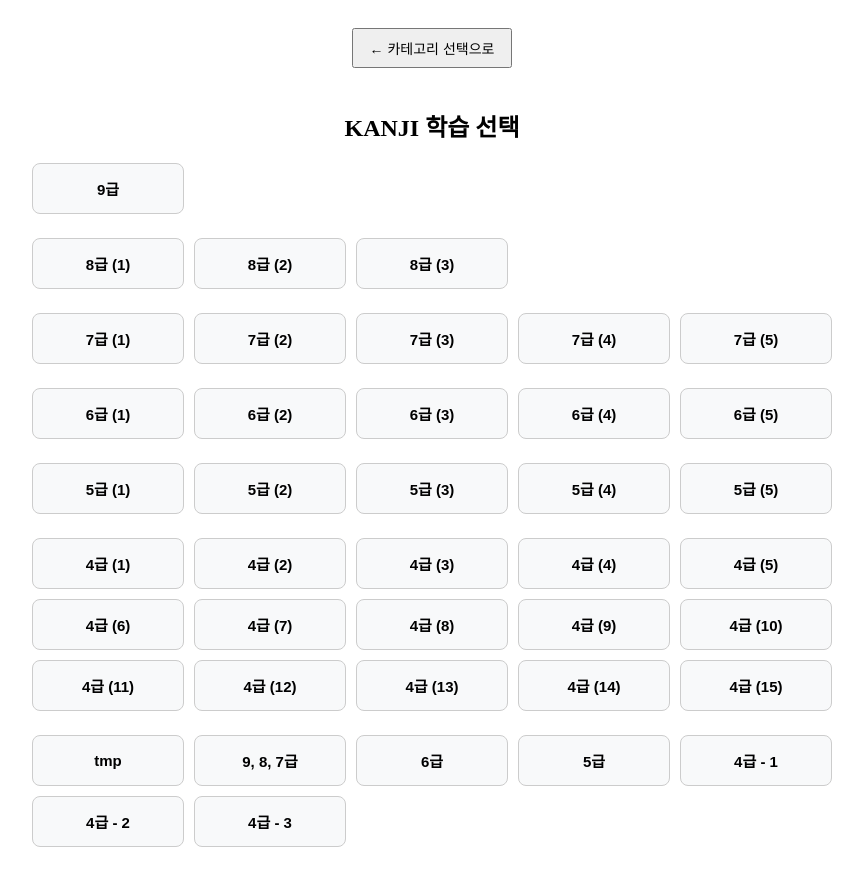
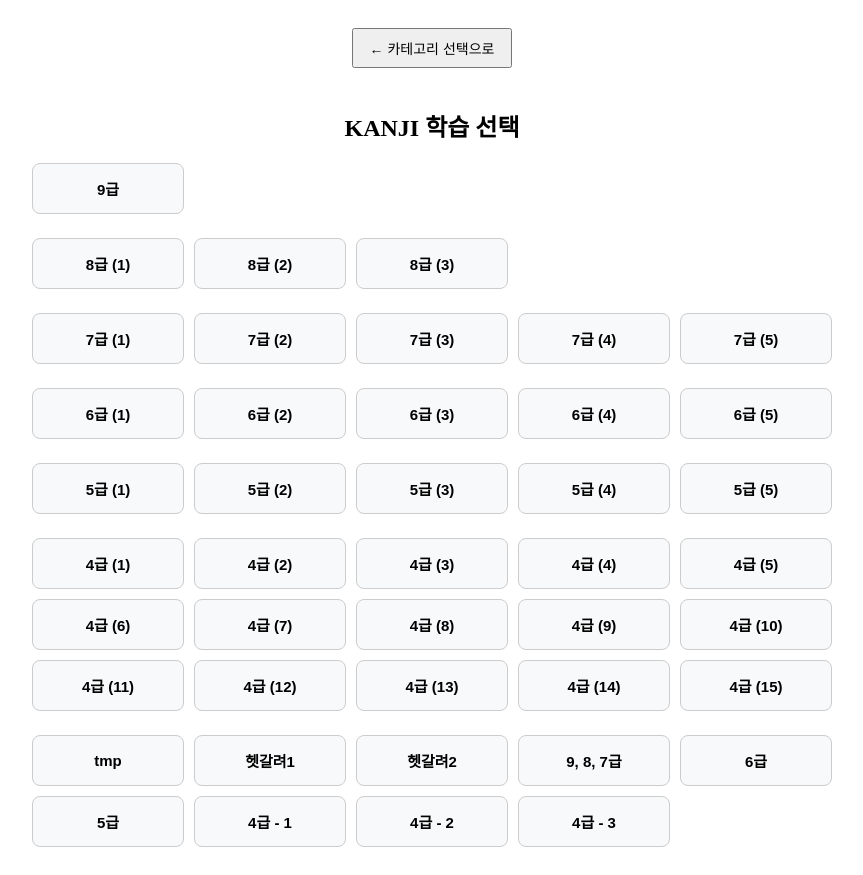
Before and after one commit to EunsungAhn/Word-Test, a React (Create React App) app: page / in a window 1280 px wide. Both pictures are taken after a click on the button "한자". Shown: the whole page, without its empty margins (208-1071 px from the left). Built offline with nearby package versions, Linux system fonts and the light colour scheme.

Commit message:
Add confusing words

```diff
--- a/src/DaySelector.js
+++ b/src/DaySelector.js
@@ -55,6 +55,8 @@ const KANJI_GROUPS = [
   // 급수별 total
   [
     { id: 'tmp.txt', name: 'tmp' },
+    { id: 'confused1.txt', name: '헷갈려1' },
+    { id: 'confused2.txt', name: '헷갈려2' },
     { id: 'total_987.txt', name: '9, 8, 7급' },
     { id: 'total_6.txt', name: '6급' },
     { id: 'total_5.txt', name: '5급' },
```
Also changed, not shown: public/kanji/4-3.txt, public/kanji/4-4.txt, public/kanji/8-2.txt, public/kanji/confused1.txt (added), public/kanji/confused2.txt (added), public/kanji/total_4_1.txt, public/kanji/total_987.txt.
